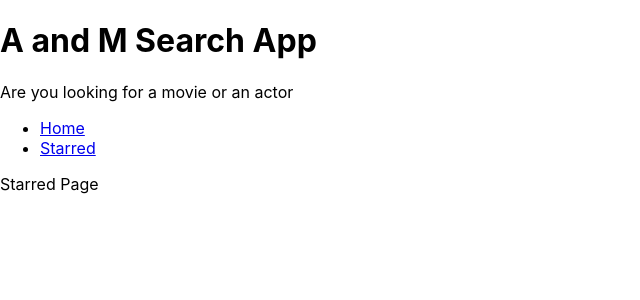
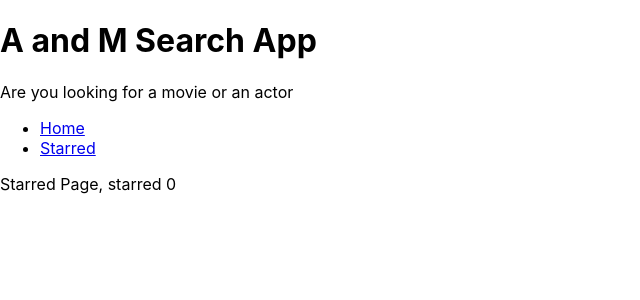
Before and after one commit to srisaisnigdha/cine-search-hub, a React (Create React App) app: page /starred in a window 1280 px wide. Shown: the top 300 px of the page, without its empty margins (0-640 px from the left). Built offline with nearby package versions, Linux system fonts and the light colour scheme.

Commit message:
created useStarredShows custom hook. placed useStarredShows hook logic in a separate file. display user whether show is starred or not

```diff
--- a/src/components/shows/ShowCard.jsx
+++ b/src/components/shows/ShowCard.jsx
@@ -1,6 +1,6 @@
 // import { Link } from "react-router-dom"
 
-const ShowCard = ({ name, image, id, summary, onStarMeClick }) => {
+const ShowCard = ({ name, image, id, summary, onStarMeClick, isStarred }) => {
 
     const summaryStripped = summary ? summary.split(' ').slice(0, 10).join(' ').replace(/<.+?>/g, '') : 'No description';
 
@@ -12,7 +12,7 @@
         <p>{summaryStripped}</p>
         <div>
             <a href={`/show/${id}`} target="_blank" rel="noreferrer">Read more</a>
-            <button type="button" onClick={() => onStarMeClick(id)}>Star me</button>
+            <button type="button" onClick={() => onStarMeClick(id)}>{isStarred ? 'Unstar me' : 'Star me'}</button>
         </div>
     </div>
 }
--- a/src/components/shows/ShowGrid.jsx
+++ b/src/components/shows/ShowGrid.jsx
@@ -1,36 +1,9 @@
-import { useEffect, useReducer } from "react";
 import ShowCard from "./ShowCard";
+import { useStarredShows } from "../../lib/useStarredShows";
 
-const usePersistedReducer = (reducer, initialState, localStorageKey) => {
-    const [state, dispatch] = useReducer(reducer, initialState, (initial) => {
-        const persistedValue = localStorage.getItem(localStorageKey);
-
-        // local storage always works only with strings, means 'persistedValue' here is a string
-        return persistedValue ? JSON.parse(persistedValue) : initial;
-    });
-
-    useEffect(() => {
-        localStorage.setItem(localStorageKey, JSON.stringify(state))
-    }, [state, localStorageKey]);
-
-    return [state, dispatch]
-}
-
-const starredShowsReducer = (currentStarred, action) => {
-    switch (action.type) {
-        case 'STAR':
-            return currentStarred.concat(action.showId);
-        case 'UNSTAR':
-            return currentStarred.filter((showId) => showId !== action.showId);
-        default:
-            return currentStarred
-    }
-}
 
 const ShowGrid = ({ shows }) => {
-
-    const [starredShows, dispatchStarred] = usePersistedReducer(starredShowsReducer, [], 'starredShows');
-    // console.log({ starredShows })
+    const [starredShows, dispatchStarred] = useStarredShows();
 
     const onStarMeClick = (showId) => {
         const isStarred = starredShows.includes(showId);
@@ -54,6 +27,7 @@
                     summary={data.show.summary}
 
                     onStarMeClick={onStarMeClick}
+                    isStarred={starredShows.includes(data.show.id)}
                 />)
         }
     </div>
--- /dev/null
+++ b/src/lib/useStarredShows.jsx
@@ -0,0 +1,31 @@
+import { useEffect, useReducer } from "react";
+
+const usePersistedReducer = (reducer, initialState, localStorageKey) => {
+    const [state, dispatch] = useReducer(reducer, initialState, (initial) => {
+        const persistedValue = localStorage.getItem(localStorageKey);
+
+        // local storage always works only with strings, means 'persistedValue' here is a string
+        return persistedValue ? JSON.parse(persistedValue) : initial;
+    });
+
+    useEffect(() => {
+        localStorage.setItem(localStorageKey, JSON.stringify(state))
+    }, [state, localStorageKey]);
+
+    return [state, dispatch]
+}
+
+const starredShowsReducer = (currentStarred, action) => {
+    switch (action.type) {
+        case 'STAR':
+            return currentStarred.concat(action.showId);
+        case 'UNSTAR':
+            return currentStarred.filter((showId) => showId !== action.showId);
+        default:
+            return currentStarred
+    }
+}
+
+export const useStarredShows = () => {
+    return usePersistedReducer(starredShowsReducer, [], 'starredShows');
+}
--- a/src/pages/Starred.jsx
+++ b/src/pages/Starred.jsx
@@ -1,5 +1,9 @@
-const Starred=()=>{
-    return <div>Starred Page</div>
+import { useStarredShows } from "../lib/useStarredShows";
+
+const Starred = () => {
+    const [starredShows] = useStarredShows();
+
+    return <div>Starred Page, starred {starredShows.length}</div>
 }
 
 export default Starred;
```
